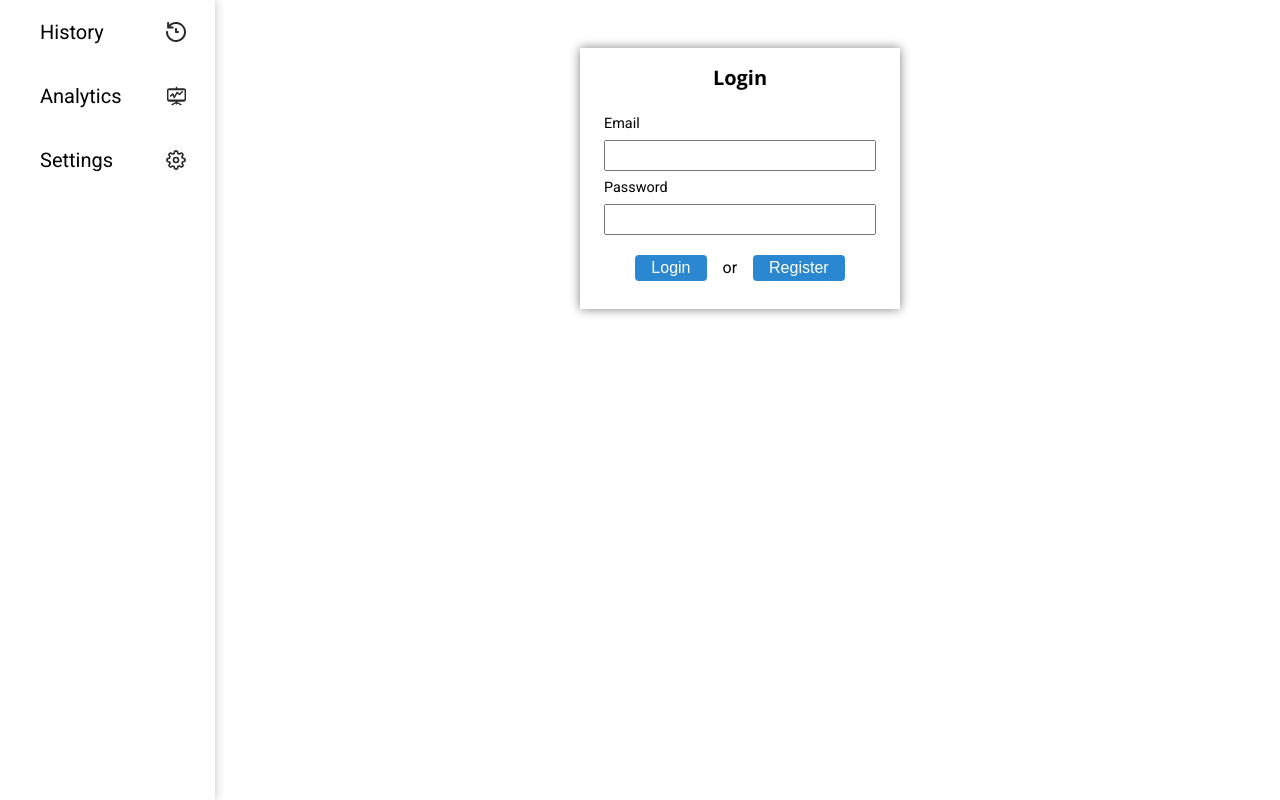
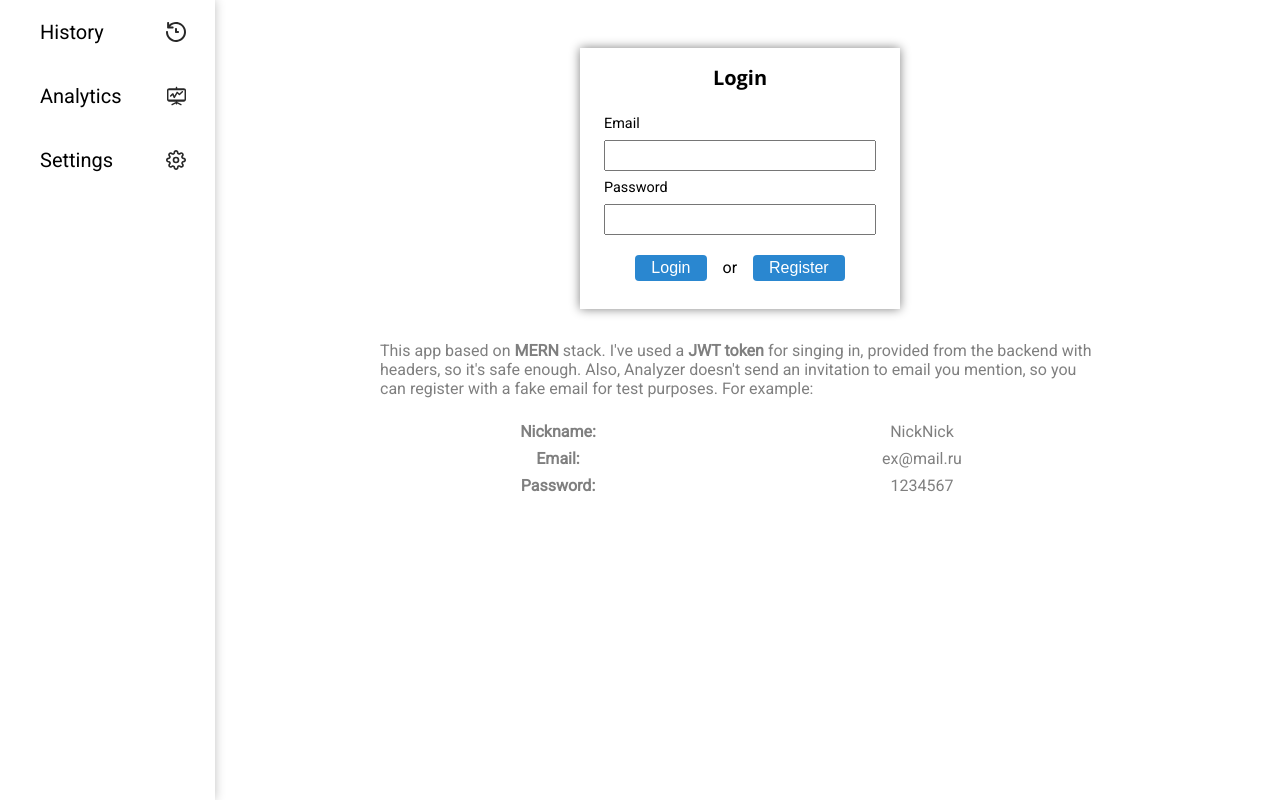
Before and after one commit to NikitaDen/Analyzer, a React (Create React App) app: page /#/login in a window 1280 px wide. Built offline with nearby package versions, Linux system fonts and the light colour scheme; no server answers.

Commit message:
delete unused files

```diff
--- a/src/assets/styles/styles.scss
+++ b/src/assets/styles/styles.scss
@@ -117,6 +117,28 @@ body {
   box-sizing: inherit;
   font-family: $text-font;
   overflow-x: hidden;
+}
+
+.intro {
+  display: grid;
+  grid-template-columns: 1fr 1fr;
+  color: rgba(0, 0, 0, .5);
+  width: 45rem;
+  grid-gap: .5rem;
+  margin: 0 auto;
+
+  div {
+    display: inherit;
+    grid-template-columns: inherit;
+    grid-gap: inherit;
+    grid-column: 1/3;
+    text-align: center;
+    margin-top: 1rem;
+  }
+
+  & > p:nth-child(1) {
+    grid-column: 1/3;
+  }
 }
 
 .error-message {
--- a/src/components/History/Filter/ItemDates/ItemDates.tsx
+++ b/src/components/History/Filter/ItemDates/ItemDates.tsx
@@ -29,8 +29,6 @@ const ItemDates: React.FC<Props> = (props) => {
 
     const onToggleFilter = () => {
         setFilter(!filter);
-        console.log(props.dateHigher);
-        console.log(props.dateLower);
     };
 
     return (
@@ -49,7 +47,6 @@ const ItemDates: React.FC<Props> = (props) => {
                 </div>
             </div>
 
-
             <input onChange={onToggleFilter} id='dark-check' type="checkbox"/>
             <label className='dark-mode' htmlFor="dark-check">
                 <div className='toggle'
--- /dev/null
+++ b/src/components/Intro/Intro.tsx
@@ -0,0 +1,16 @@
+import React from "react";
+
+const Intro = () => {
+    return (
+        <div className={'intro'}>
+            <p>This app based on <b>MERN</b> stack. I've used a <b>JWT token</b> for singing in, provided from the backend with headers, so it's safe enough. Also, Analyzer doesn't send an invitation to email you mention, so you can register with a fake email for test purposes. For example:</p>
+            <div>
+                <p><b>Nickname:</b></p> <span>NickNick</span>
+                <p><b>Email:</b></p> <span>ex@mail.ru</span>
+                <p><b>Password:</b></p> <span>1234567</span>
+            </div>
+        </div>
+    )
+};
+
+export default Intro;
--- a/src/components/Login/Login.tsx
+++ b/src/components/Login/Login.tsx
@@ -16,6 +16,7 @@ import {
     isLoadingSelector,
     isLoginLoadingSelector
 } from "../../selectors/account-selectors";
+import Intro from "../Intro/Intro";
 
 const Login = (props: any) => {
     const [email, setEmail] = useState('');
@@ -44,6 +45,7 @@ const Login = (props: any) => {
                         <p className={'error-message'}>{props.info === 'ok' ? null : props.info}</p>
                     </form>
                 }
+                <Intro/>
             </>
         )
     }
--- a/src/components/Register/Register.tsx
+++ b/src/components/Register/Register.tsx
@@ -16,6 +16,7 @@ import {
     isLoadingSelector,
     isLoginLoadingSelector
 } from "../../selectors/account-selectors";
+import Intro from "../Intro/Intro";
 
 const Register = (props: any) => {
     const [name, setName] = useState('');
@@ -52,6 +53,7 @@ const Register = (props: any) => {
                 <p className={'error-message'}>{props.info === 'ok' ? null : props.info}</p>
             </form>
             }
+            <Intro/>
         </>
     )
 };
--- a/src/redux/account-reducer.ts
+++ b/src/redux/account-reducer.ts
@@ -98,7 +98,7 @@ export const userLogoutThunkCreator = () => async (dispatch: any) => {
     try {
         await authAPI.logout();
     } catch (e) {
-        console.log(e.response.data)
+        console.log(e.response.statusText)
     }
 };
 
--- a/src/redux/settings-reducer.ts
+++ b/src/redux/settings-reducer.ts
@@ -54,7 +54,7 @@ export const addCategoriesThunkCreator = (name: string, id: any) => async (dispa
 
         dispatch(showLoading(false));
     } catch (e) {
-        console.log(e.response.data)
+        console.log(e.response.statusText)
     }
 };
 
@@ -70,7 +70,7 @@ export const getCategoriesThunkCreator = () => async (dispatch: any) => {
 
         dispatch(getCategories(response.data));
     } catch (e) {
-        console.log(e.response.data)
+        console.log(e.response.statusText)
     }
 };
 
@@ -85,7 +85,7 @@ export const deleteCategoryThunkCreator = (id: any) => async (dispatch: any) =>
 
         dispatch(showLoading(false));
     } catch (e) {
-        console.log(e.response.body);
+        console.log(e.response.statusText);
     }
 };
 
```
Also changed, not shown: src/redux/history-reducer.ts (+5 -5 lines).
